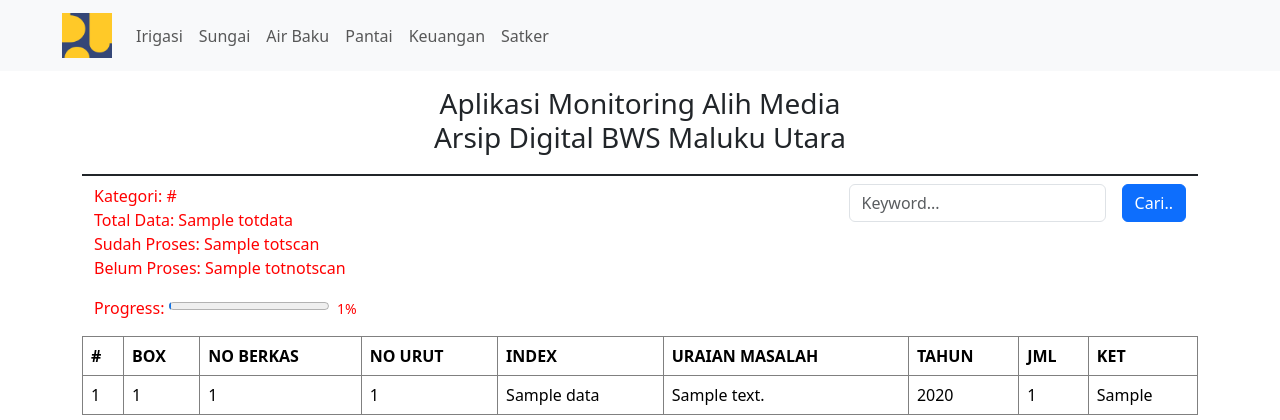
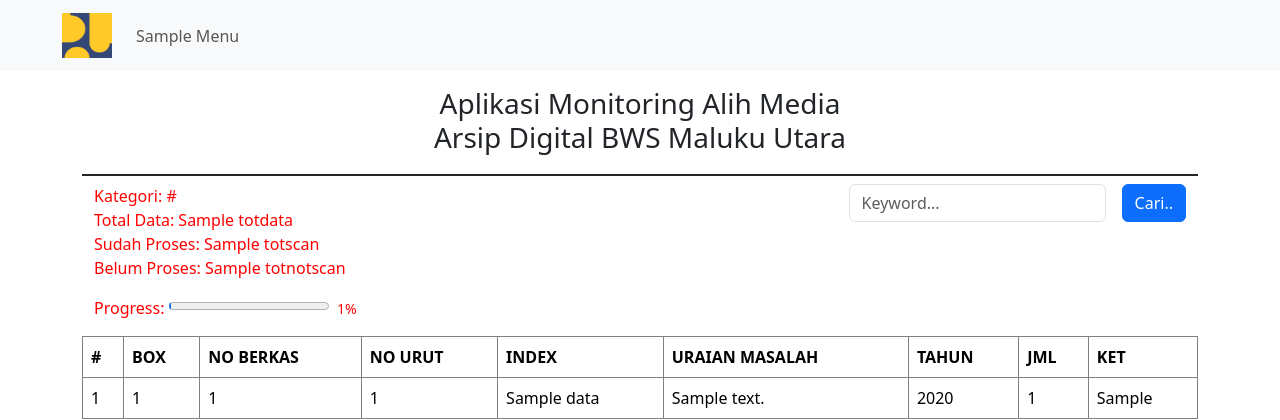
Before and after one commit to githubfarid1/bwsmalut, a Django app: template templates/irigasi.html in a window 1280 px wide. Shown: the top 420 px of the page. Run offline with Django 4.2, Linux system fonts and the light colour scheme; the template is opened without the code that fills it: most values are stand-ins (such as "Sample title", 1, 10 or a date in 2020); some libraries are stand-ins or nearby versions.

Commit message:
update scripts

```diff
--- a/bwsmalut/settings.py
+++ b/bwsmalut/settings.py
@@ -25,7 +25,7 @@
 # SECURITY WARNING: don't run with debug turned on in production!
 DEBUG = True
 
-ALLOWED_HOSTS = []
+ALLOWED_HOSTS = ["192.168.1.5", "127.0.0.1"]
 
 
 # Application definition
@@ -141,4 +141,5 @@
 
 # PDF_LOCATION = "/home/farid/mount/"
 PDF_LOCATION = "/home/farid/pdfs/"
-COVER_LOCATION = os.path.join(BASE_DIR, "static", "cover")
+COVER_LOCATION = os.path.join(BASE_DIR, "static", "arsip", "cover")
+COVER_URL = os.path.join("arsip", "cover")
--- /dev/null
+++ b/templates/base.html
@@ -0,0 +1,19 @@
+<!DOCTYPE html>
+<html lang="en">
+    <head>
+        <meta charset="UTF-8" />
+        <meta name="viewport" content="width=device-width, initial-scale=1.0" />
+        <title>{% if link %} Arsip Digital {{ link }} {% else %} Arsip Digital {% endif %}</title>
+        {% load bootstrap5 %}
+        {% load static %}
+        {% bootstrap_css %}
+        {% bootstrap_javascript %}
+        {% bootstrap_messages %}
+        <link rel="stylesheet" href="{% static 'arsip/style.css' %}">
+    </head>
+    <body>
+        {% include 'menu.html' %}
+        {% block content %}
+        {% endblock content %}
+    </body>
+</html>
--- a/templates/irigasi.html
+++ b/templates/irigasi.html
@@ -1,43 +1,6 @@
-{% load bootstrap5 %}
+{% extends 'base.html' %}
 {% load static %}
-<head>
-  {% bootstrap_css %}
-  {% bootstrap_javascript %}
-  {% bootstrap_messages %}
-  <link rel="stylesheet" href="{% static 'arsip/style.css' %}">
-</head>
-<body>
-  <nav class="navbar navbar-expand-lg navbar-light bg-light fixed-top">
-    <div class="container-fluid">
-      <a class="navbar-brand" href="#"><img src="{% static 'bws.jpg' %}" alt="BWS Maluku Utara" width="50px" height="45px" style="margin-left: 50px;"></a>
-      <button class="navbar-toggler" type="button" data-bs-toggle="collapse" data-bs-target="#navbarText" aria-controls="navbarText" aria-expanded="false" aria-label="Toggle navigation">
-        <span class="navbar-toggler-icon"></span>
-      </button>
-      <div class="collapse navbar-collapse" id="navbarText">
-        <ul class="navbar-nav me-auto mb-2 mb-lg-0">
-          <li class="nav-item">
-            <a class="nav-link" aria-current="page" href="{% url 'irigasi' %}">Irigasi</a>
-          </li>
-          <li class="nav-item">
-            <a class="nav-link" href="{% url 'sungai' %}">Sungai</a>
-          </li>
-          <li class="nav-item">
-            <a class="nav-link" href="{% url 'airbaku' %}">Air Baku</a>
-          </li>
-          <li class="nav-item">
-            <a class="nav-link" href="{% url 'pantai' %}">Pantai</a>
-          </li>
-          <li class="nav-item">
-            <a class="nav-link" href="{% url 'keuangan' %}">Keuangan</a>
-          </li>
-          <li class="nav-item">
-            <a class="nav-link" href="#">Satker</a>
-          </li>
-
-        </ul>
-      </div>
-    </div>
-  </nav>
+{% block content %}
 <div class="container">
   <h3><br/><br/>Aplikasi Monitoring Alih Media<br/>Arsip Digital BWS Maluku Utara</h3>
   <div class="container">
@@ -131,4 +94,5 @@
     </tbody>
   </table>
 </div>
-</body>
+
+{% endblock %}
--- /dev/null
+++ b/templates/menu.html
@@ -0,0 +1,23 @@
+{% load static %}
+<nav class="navbar navbar-expand-lg navbar-light bg-light fixed-top">
+    <div class="container-fluid">
+      <a class="navbar-brand" href="#"><img src="{% static 'bws.jpg' %}" alt="BWS Maluku Utara" width="50px" height="45px" style="margin-left: 50px;"></a>
+      <button class="navbar-toggler" type="button" data-bs-toggle="collapse" data-bs-target="#navbarText" aria-controls="navbarText" aria-expanded="false" aria-label="Toggle navigation">
+        <span class="navbar-toggler-icon"></span>
+      </button>
+      <div class="collapse navbar-collapse" id="navbarText">
+        <ul class="navbar-nav me-auto mb-2 mb-lg-0">
+          {% if menu %}
+          {% for m in menu %}
+          <li class="nav-item">
+            <a class="nav-link" href="{% url m.link %}">{{ m.name|title }}</a>
+          </li>
+          {% endfor %}
+          {% comment %} <li class="nav-item">
+            <a class="nav-link" aria-current="page" href="{% url 'irigasi' %}">Irigasi</a>
+          </li> {% endcomment %}
+          {% endif %}
+        </ul>
+      </div>
+    </div>
+  </nav>
```
Also changed, not shown: arsip/views.py (+10 -2 lines), outfile.png (deleted), static/cover/irigasi_1_1.png (deleted), static/cover/irigasi_1_4.png (deleted), static/cover/irigasi_1_5.png (deleted), 2 other files. Lines whose indentation alone changed are shown as unchanged.
